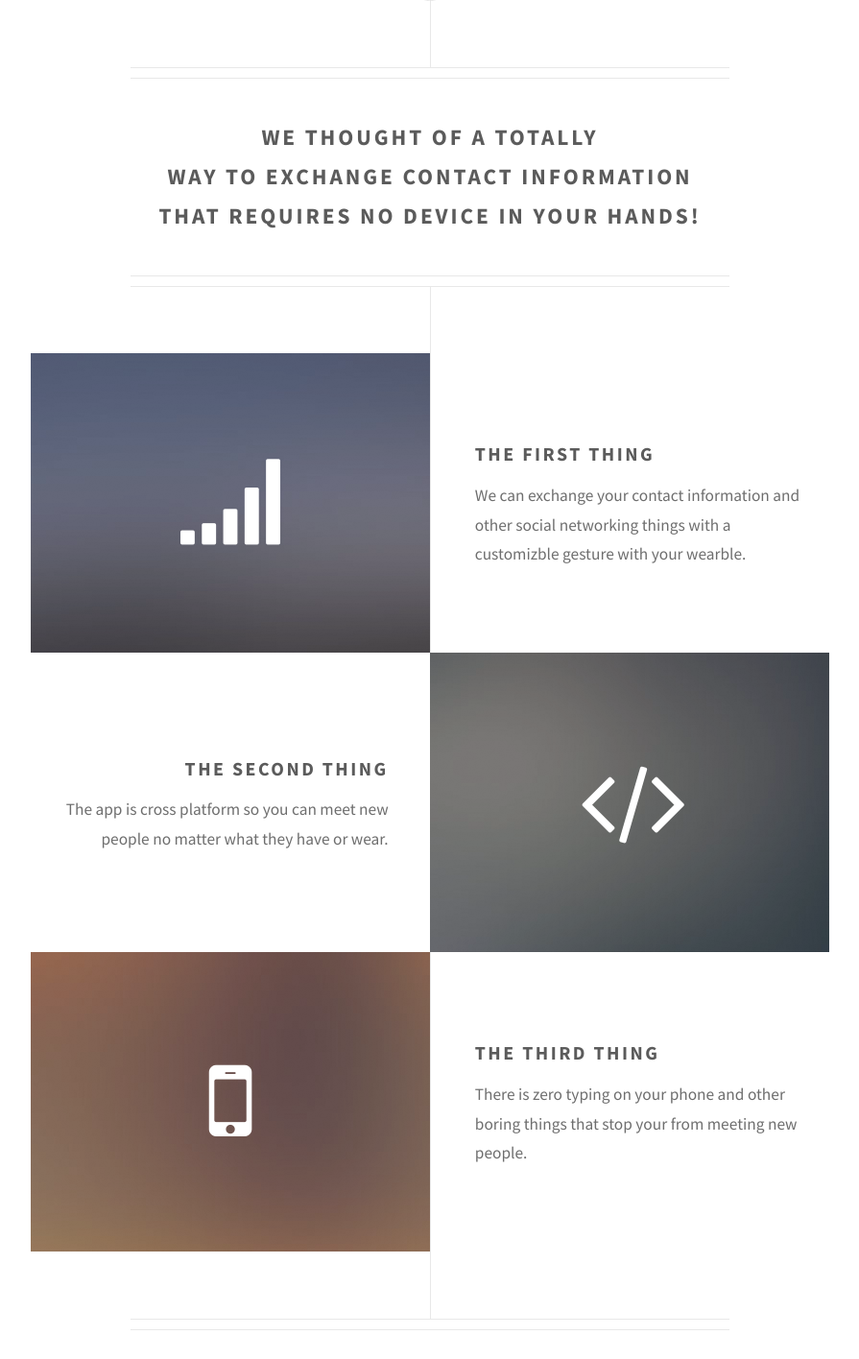
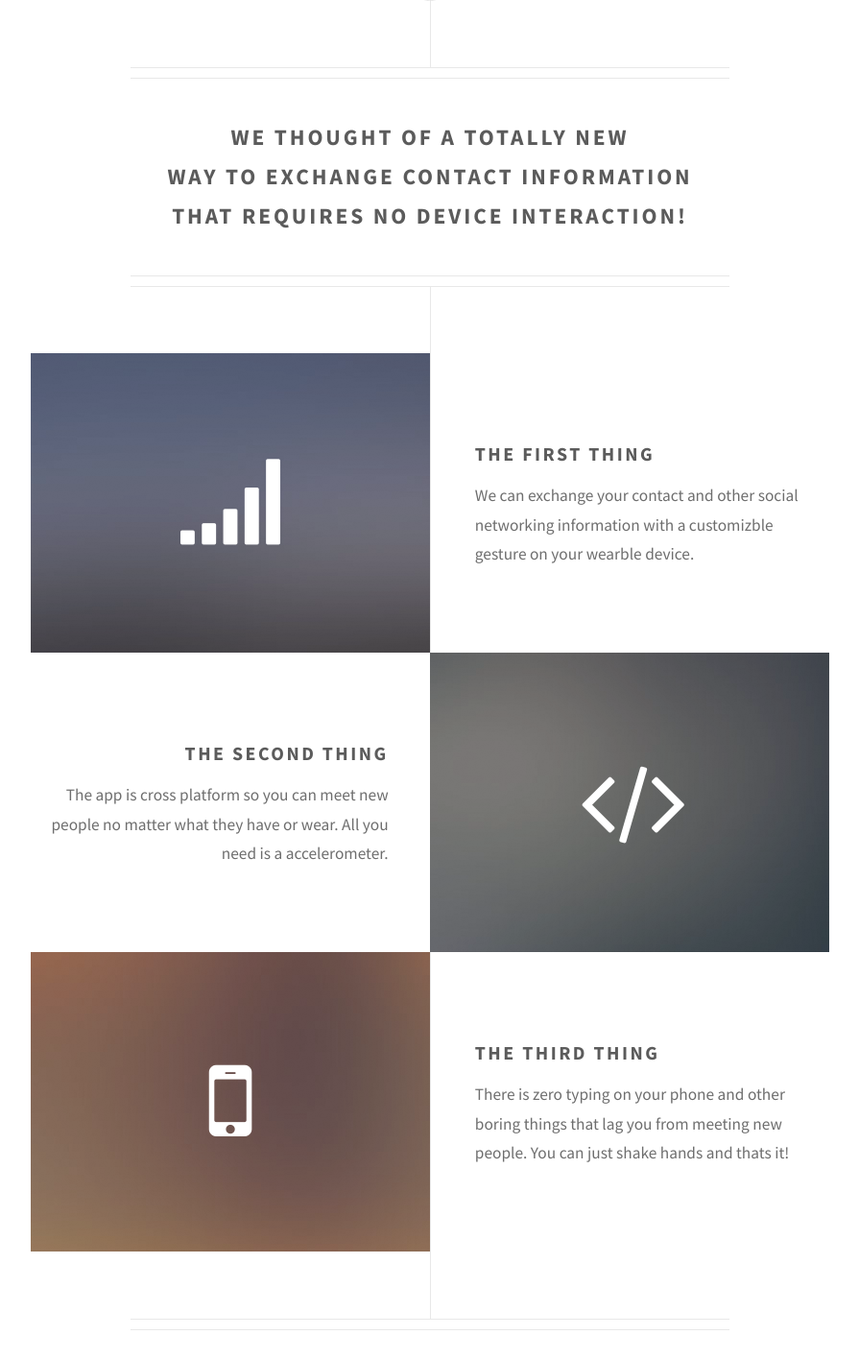
Before and after one commit to duttaoindril/Slapp, a plain HTML site: page index.html in a window 1280 px wide. Shown: the part 572-1988 px from the top of the page at 96% size, without its empty margins (192-1087 px from the left). Drawn offline with Linux system fonts and the light colour scheme.

Commit message:
Update index.html

```diff
--- a/index.html
+++ b/index.html
@@ -32,11 +32,11 @@
 			<div id="main">
 
 				<header class="major container 75%">
-					<h2>We thought of a totally
+					<h2>We thought of a totally new
 					<br />
 					way to exchange contact information
 					<br />
-					that requires no device in your hands!</h2>
+					that requires no device interaction!</h2>
 				</header>
 
 				<div class="box alt container">
@@ -44,21 +44,21 @@
 						<a href="#" class="image icon fa-signal"><img src="images/pic01.jpg" alt="" /></a>
 						<div class="content">
 							<h3>The First Thing</h3>
-							<p>We can exchange your contact information and other social networking things with a customizble gesture with your wearble.</p>
+							<p>We can exchange your contact and other social networking information with a customizble gesture on your wearble device.</p>
 						</div>
 					</section>
 					<section class="feature right">
 						<a href="#" class="image icon fa-code"><img src="images/pic02.jpg" alt="" /></a>
 						<div class="content">
 							<h3>The Second Thing</h3>
-							<p>The app is cross platform so you can meet new people no matter what they have or wear.</p>
+							<p>The app is cross platform so you can meet new people no matter what they have or wear. All you need is a accelerometer.</p>
 						</div>
 					</section>
 					<section class="feature left">
 						<a href="#" class="image icon fa-mobile"><img src="images/pic03.jpg" alt="" /></a>
 						<div class="content">
 							<h3>The Third Thing</h3>
-							<p>There is zero typing on your phone and other boring things that stop your from meeting new people.</p>
+							<p>There is zero typing on your phone and other boring things that lag you from meeting new people. You can just shake hands and thats it!</p>
 						</div>
 					</section>
 				</div>
```
